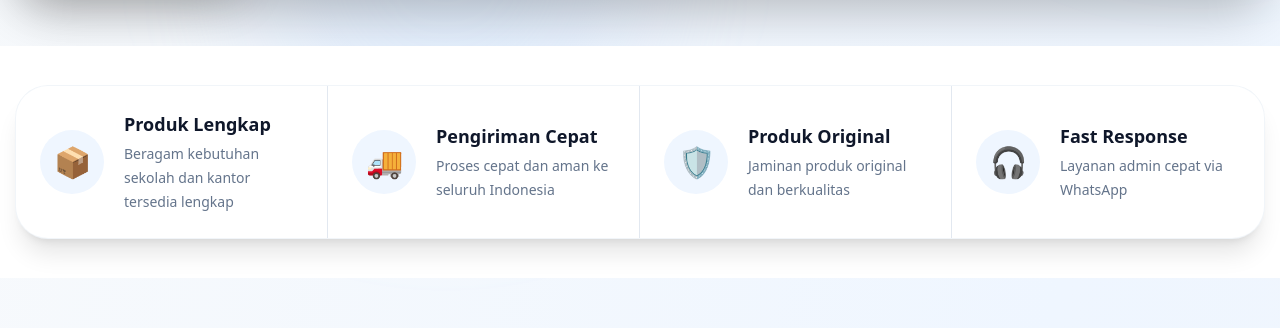
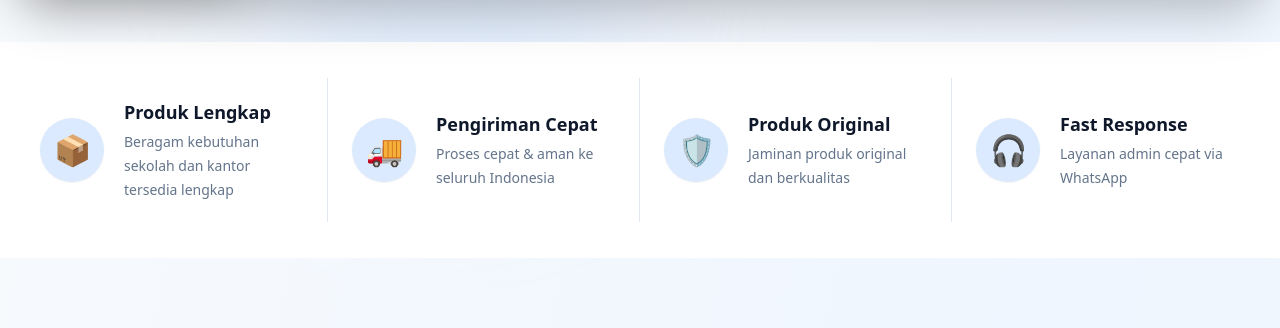
Before and after one commit to jayamakmurbersama-ops/gemilang-shop, a React (Vite) app: page / in a window 1280 px wide. Shown: the part 802-1130 px from the top of the page. Built offline with nearby package versions, Linux system fonts and the light colour scheme.

Commit message:
match benefits reference

```diff
--- a/src/components/Benefits.jsx
+++ b/src/components/Benefits.jsx
@@ -8,7 +8,7 @@ export default function Benefits() {
     {
       icon: "🚚",
       title: "Pengiriman Cepat",
-      desc: "Proses cepat dan aman ke seluruh Indonesia",
+      desc: "Proses cepat & aman ke seluruh Indonesia",
     },
     {
       icon: "🛡️",
@@ -23,17 +23,19 @@ export default function Benefits() {
   ];
 
   return (
-    <section className="relative bg-white px-4 py-10">
+    <section className="-mt-1 bg-white px-4 py-9">
       <div className="mx-auto max-w-7xl">
-        <div className="grid overflow-hidden rounded-[32px] bg-white shadow-xl ring-1 ring-slate-100 md:grid-cols-4">
+        <div className="grid gap-0 rounded-none bg-white md:grid-cols-4">
           {items.map((item, index) => (
             <div
               key={item.title}
-              className={`flex items-center gap-5 p-6 ${
-                index !== items.length - 1 ? "md:border-r md:border-slate-200" : ""
+              className={`flex items-center gap-5 px-6 py-5 ${
+                index !== items.length - 1
+                  ? "md:border-r md:border-slate-200"
+                  : ""
               }`}
             >
-              <div className="flex h-16 w-16 shrink-0 items-center justify-center rounded-full bg-blue-50 text-3xl">
+              <div className="flex h-16 w-16 shrink-0 items-center justify-center rounded-full bg-blue-100 text-3xl text-blue-700 shadow-sm">
                 {item.icon}
               </div>
 
@@ -42,7 +44,7 @@ export default function Benefits() {
                   {item.title}
                 </h3>
 
-                <p className="mt-1 text-sm leading-6 text-slate-500">
+                <p className="mt-1 max-w-[220px] text-sm leading-6 text-slate-500">
                   {item.desc}
                 </p>
               </div>
```
